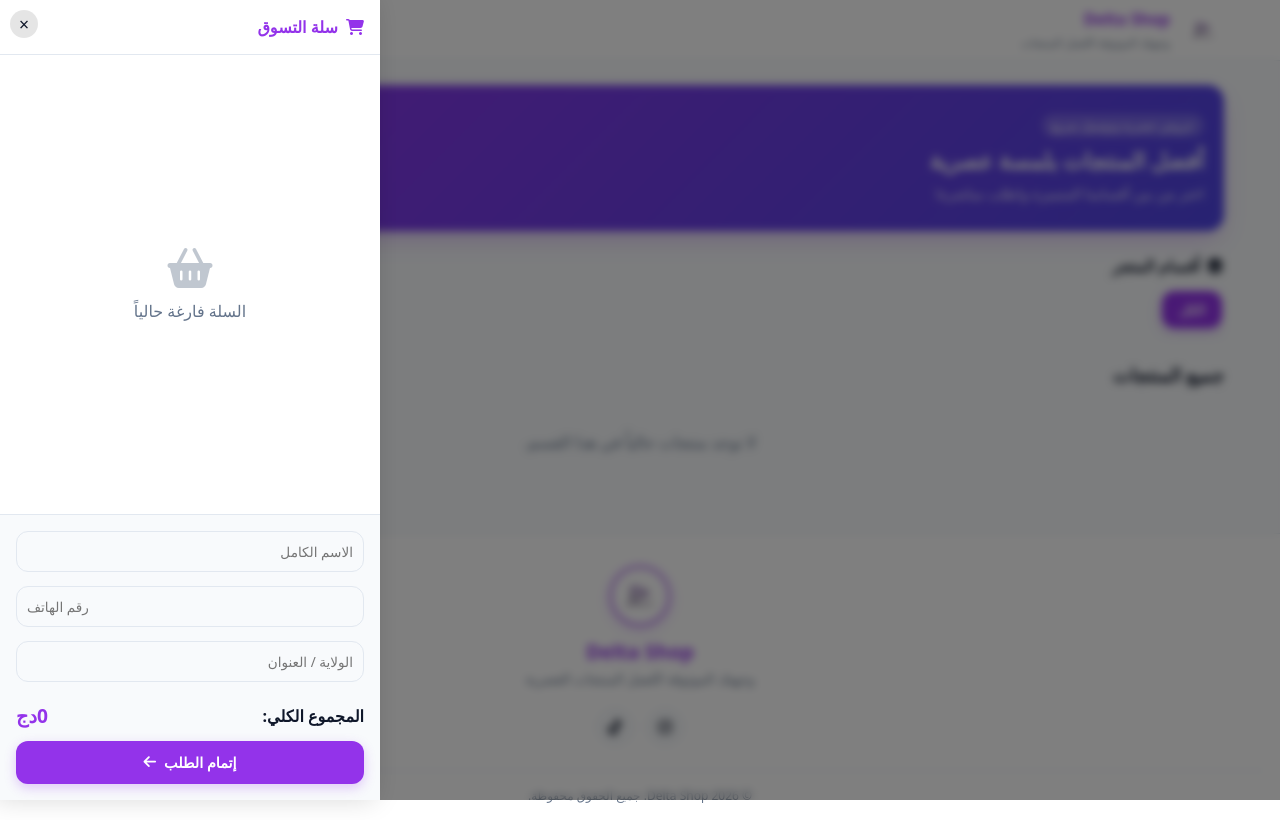
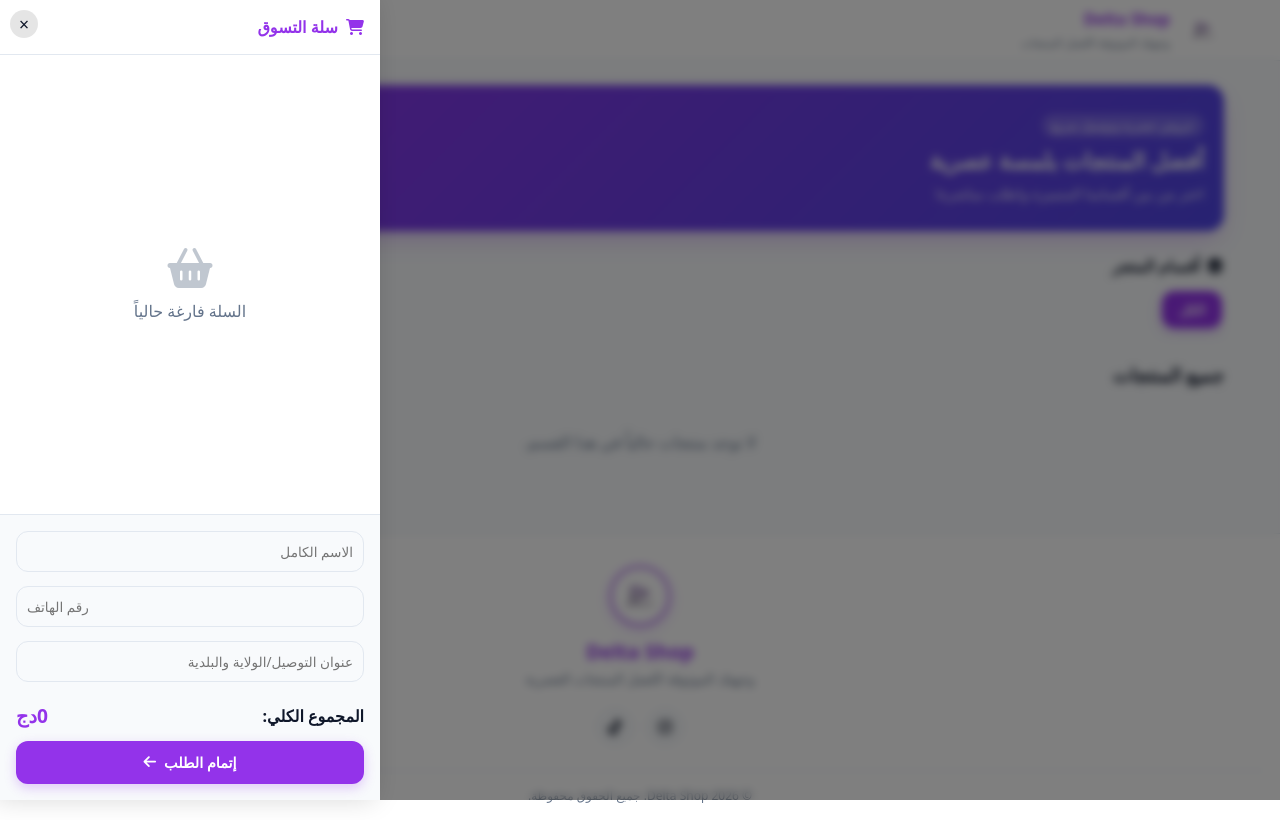
Before and after one commit to 08abdo/deltashop, a plain HTML site: page frontend/index.html in a window 1280 px wide. Both pictures are taken after a click on the button 75 px from the left and 30 px from the top of the page. Drawn offline with Linux system fonts and the light colour scheme; some packages are replaced by stand-ins of ours; no server answers; a script that the page names is missing.

```diff
--- a/frontend/index.html
+++ b/frontend/index.html
@@ -117,7 +117,7 @@
           <input
             type="text"
             id="order-address"
-            placeholder="الولاية / العنوان"
+            placeholder="عنوان التوصيل/الولاية والبلدية"
             class="input"
             required
           />
@@ -166,7 +166,7 @@
             <input
               type="text"
               id="cart-cust-address"
-              placeholder="الولاية / العنوان"
+              placeholder="عنوان التوصيل/الولاية والبلدية"
               class="input"
             />
           </div>
```
